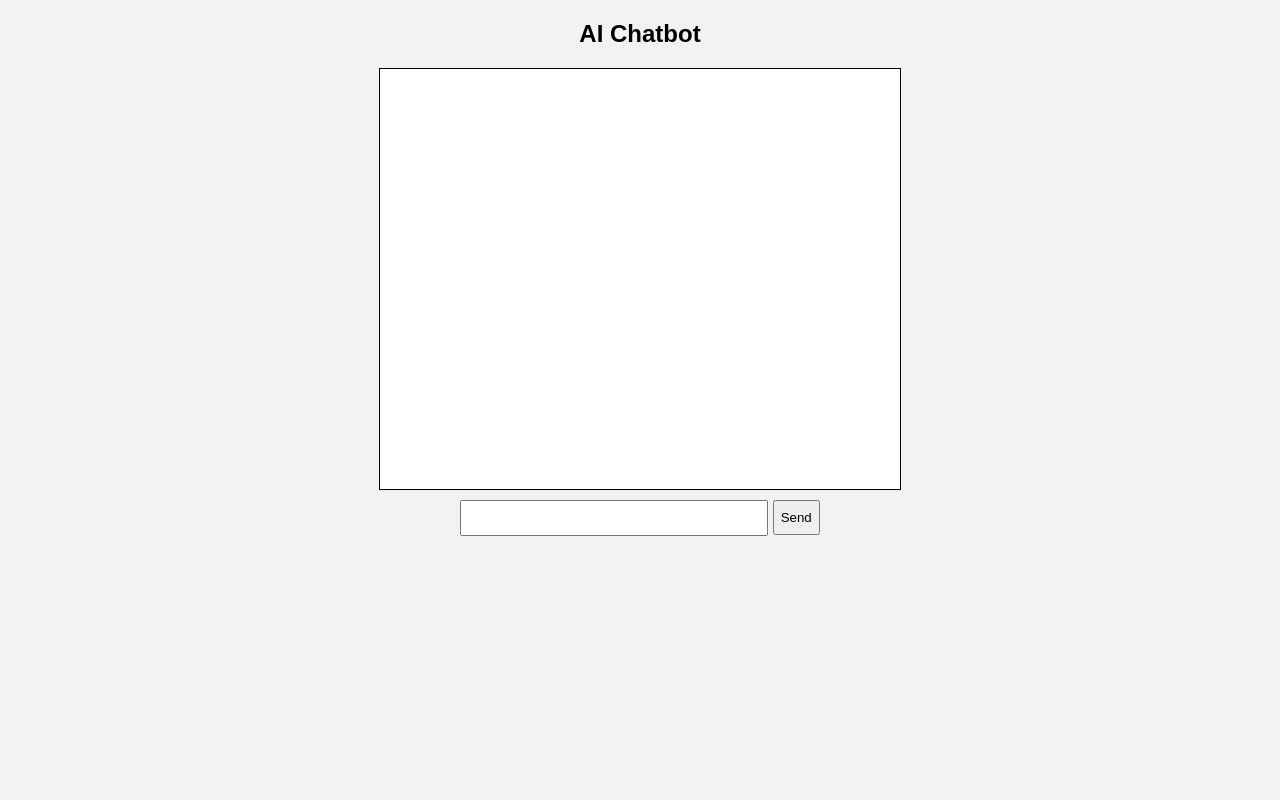
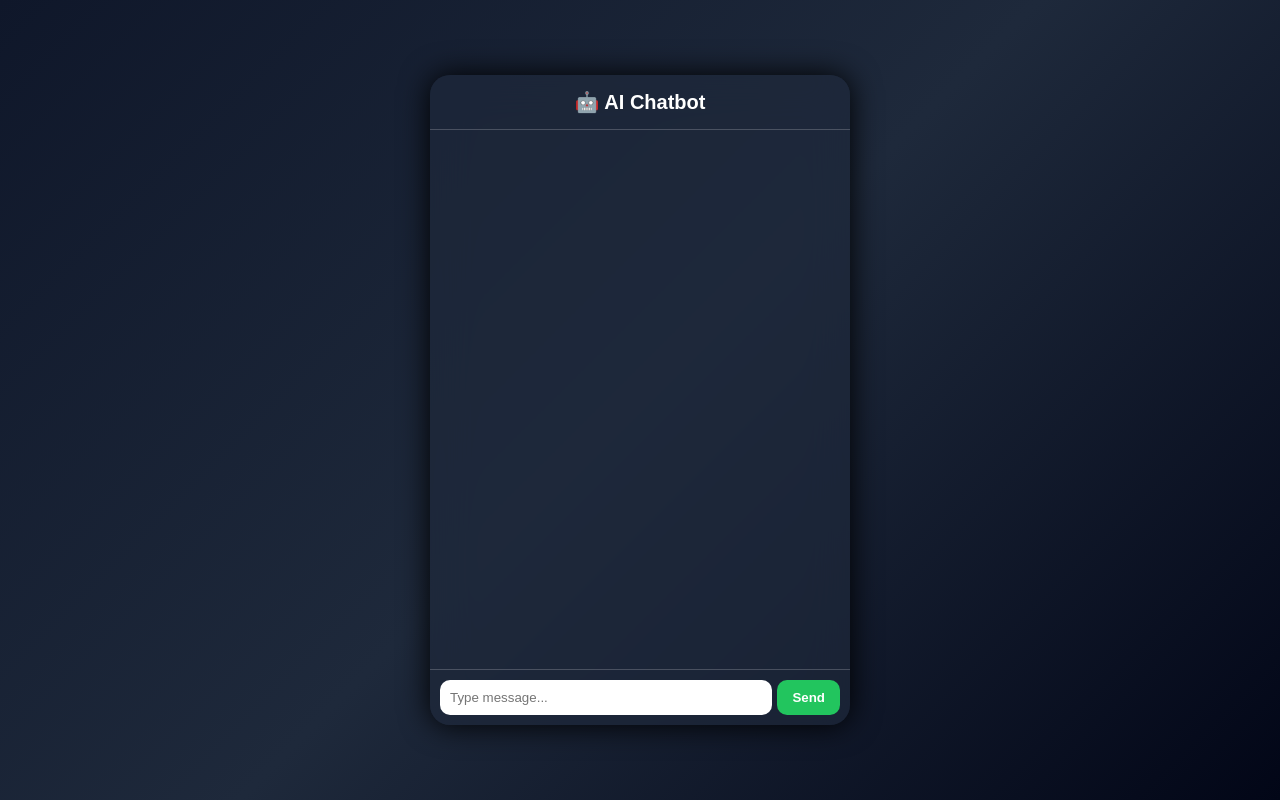
Before and after one commit to ADITYAKARNATAK/ai-chatbot-project, a Flask app: page / in a window 1280 px wide. Run offline with Flask 3, Linux system fonts and the light colour scheme; parts of the project's set-up code (start-up, migrations or seed data) failed here and were passed over.

Commit message:
final UI

```diff
--- a/static/style.css
+++ b/static/style.css
@@ -1,34 +1,155 @@
 body {
-    font-family: Arial;
-    background: #f2f2f2;
+    margin: 0;
+    font-family: Arial, sans-serif;
+    background: linear-gradient(135deg,#0f172a,#1e293b,#020617);
+    height: 100vh;
+    display: flex;
+    justify-content: center;
+    align-items: center;
 }
 
-h2 {
-    text-align: center;
+.wrapper {
+    width: 100%;
+    display: flex;
+    justify-content: center;
 }
 
-#chatbox {
-    width: 500px;
-    height: 400px;
-    border: 1px solid black;
-    margin: auto;
-    background: white;
-    overflow-y: scroll;
-    padding: 10px;
+.chat-box {
+
+    width: 420px;
+    height: 650px;
+
+    backdrop-filter: blur(20px);
+    background: rgba(30,41,59,0.7);
+
+    border-radius: 20px;
+
+    display: flex;
+    flex-direction: column;
+
+    box-shadow: 0 0 30px black;
+
 }
 
-#inputbox {
-    width: 500px;
-    margin: auto;
+.header {
+
     text-align: center;
-    margin-top: 10px;
+    padding: 15px;
+
+    font-size: 20px;
+    font-weight: bold;
+
+    color: white;
+
+    border-bottom: 1px solid rgba(255,255,255,0.2);
+
+}
+
+.chat-area {
+
+    flex: 1;
+
+    padding: 10px;
+
+    overflow-y: auto;
+
+    display: flex;
+    flex-direction: column;
+
+}
+
+.msg {
+
+    max-width: 70%;
+
+    padding: 10px 14px;
+
+    margin: 5px;
+
+    border-radius: 15px;
+
+    color: white;
+
+    animation: fade 0.3s;
+
+}
+
+.user {
+
+    align-self: flex-end;
+
+    background: #3b82f6;
+
+}
+
+.bot {
+
+    align-self: flex-start;
+
+    background: #475569;
+
+}
+
+.input-area {
+
+    display: flex;
+
+    padding: 10px;
+
+    border-top: 1px solid rgba(255,255,255,0.2);
+
 }
 
 input {
-    width: 300px;
-    height: 30px;
+
+    flex: 1;
+
+    padding: 10px;
+
+    border-radius: 10px;
+
+    border: none;
+
+    outline: none;
+
 }
 
 button {
-    height: 35px;
+
+    margin-left: 5px;
+
+    padding: 10px 15px;
+
+    border: none;
+
+    border-radius: 10px;
+
+    background: #22c55e;
+
+    color: white;
+
+    font-weight: bold;
+
+    cursor: pointer;
+
 }
+
+button:hover {
+
+    background: #16a34a;
+
+}
+
+@keyframes fade {
+
+    from {
+        opacity: 0;
+        transform: translateY(10px);
+    }
+
+    to {
+        opacity: 1;
+        transform: translateY(0);
+    }
+
+}
--- a/templates/index.html
+++ b/templates/index.html
@@ -1,58 +1,64 @@
 <!DOCTYPE html>
 <html>
+<head>
+    <title>AI Chatbot</title>
+    <link rel="stylesheet" href="{{ url_for('static', filename='style.css') }}">
+</head>
+<body>
 
-<head>
+<div class="wrapper">
 
-    <title>AI Chatbot</title>
+    <div class="chat-box">
 
-    <link rel="stylesheet" href="{{ url_for('static', filename='style.css') }}">
+        <div class="header">
+            🤖 AI Chatbot
+        </div>
+
+        <div id="chatbox" class="chat-area"></div>
+
+        <div class="input-area">
+            <input id="userInput" type="text" placeholder="Type message...">
+            <button onclick="sendMessage()">Send</button>
+        </div>
+
+    </div>
+
+</div>
+
 
 <script>
 
 function sendMessage() {
 
-            var msg = document.getElementById("msg").value;
+    let input = document.getElementById("userInput");
+    let msg = input.value;
 
-            var xhr = new XMLHttpRequest();
+    if (msg.trim() === "") return;
 
-            xhr.open("POST", "/get", true);
-            xhr.setRequestHeader("Content-type", "application/x-www-form-urlencoded");
+    let chatbox = document.getElementById("chatbox");
 
-            xhr.onload = function () {
+    chatbox.innerHTML += `<div class="msg user">${msg}</div>`;
 
-                var bot = xhr.responseText;
+    fetch("/get", {
+        method: "POST",
+        headers: {
+            "Content-Type": "application/x-www-form-urlencoded"
+        },
+        body: "msg=" + msg
+    })
+    .then(response => response.text())
+    .then(data => {
 
-                var chat = document.getElementById("chatbox");
+        chatbox.innerHTML += `<div class="msg bot">${data}</div>`;
 
-                chat.innerHTML += "<b>You:</b> " + msg + "<br>";
-                chat.innerHTML += "<b>Bot:</b> " + bot + "<br><br>";
+        chatbox.scrollTop = chatbox.scrollHeight;
 
-                chat.scrollTop = chat.scrollHeight;
-            };
+    });
 
-            xhr.send("msg=" + msg);
-
-            document.getElementById("msg").value = "";
+    input.value = "";
 }
 
 </script>
 
-</head>
-
-<body>
-
-<h2>AI Chatbot</h2>
-
-<div id="chatbox"></div>
-
-<div id="inputbox">
-
-    <input type="text" id="msg">
-
-    <button onclick="sendMessage()">Send</button>
-
-</div>
-
 </body>
-
 </html>
```
Also changed, not shown: chat_history.txt (+8 -0 lines). Lines whose indentation alone changed are shown as unchanged.
